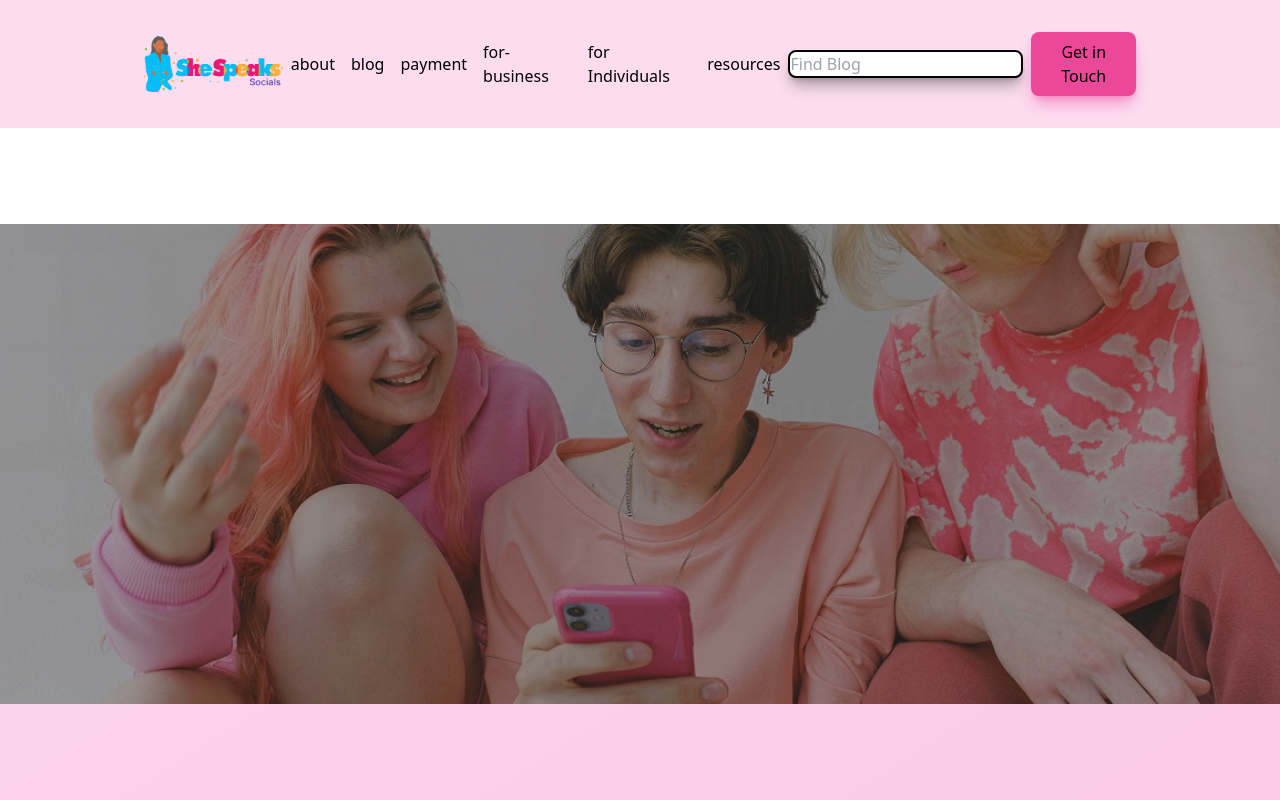
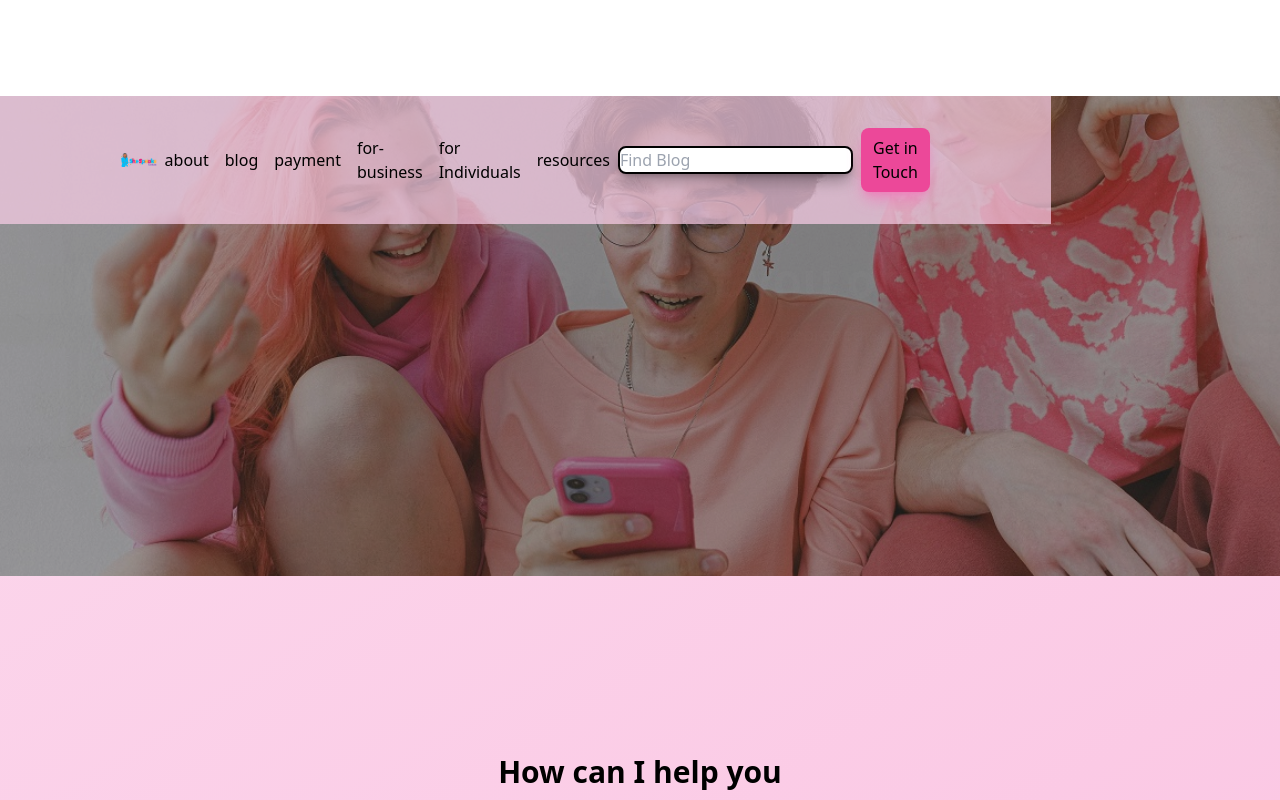
Before and after one commit to MatthewsRicky/shespeaksocial, a Next.js app: page / in a window 1280 px wide. Shown: the top 800 px of the page. Built offline with nearby package versions, Linux system fonts and the light colour scheme.

Commit message:
Setting navbar fixed and z index

```diff
--- a/components/Navbar.tsx
+++ b/components/Navbar.tsx
@@ -10,7 +10,7 @@ export default function Navbar() {
 
 	return (
 		<>
-		<nav className="flex bg-opacity-60 font-medium bg-pink-200/70 md:h-32">
+		<nav className="flex fixed z-10 bg-opacity-60 font-medium bg-pink-200/70 md:h-32">
 			<div className="hidden lg:flex items-center justify-between px-4 lg:w-[80%] mx-auto">
 				<Link href="/">
 					<Image src ="/shespeaksocial.png" alt="logo" width={144} height={30} />
```
